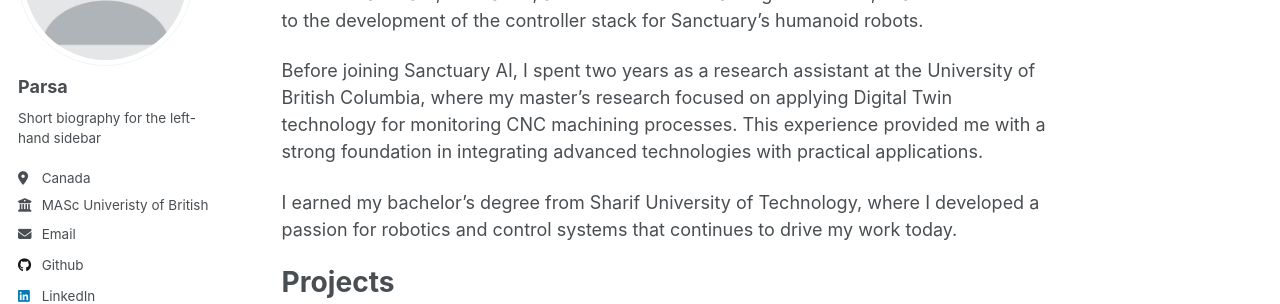
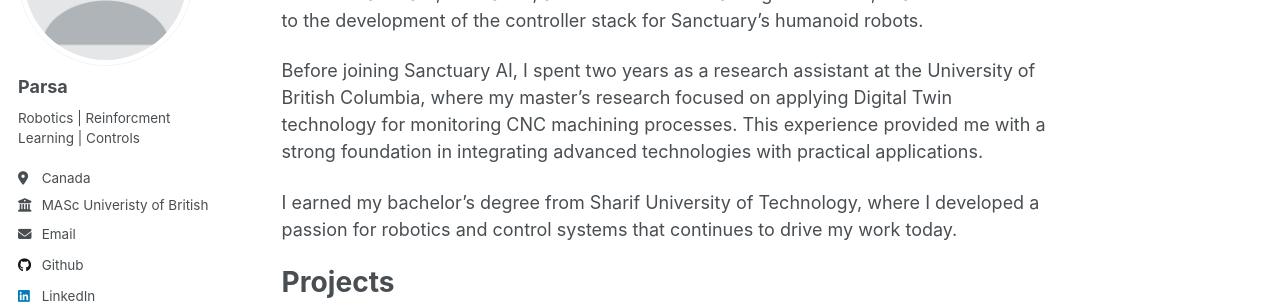
Before and after one commit to parsa25b/parsa-bakhshandeh.github.io, a Jekyll site: the page built from _pages/about.md, in a window 1280 px wide. Shown: the part 215-519 px from the top of the page. Built offline with Jekyll 4.4.1, drawn with Linux system fonts in a browser that asks for light colours.

Commit message:
update config

```diff
--- a/_config.yml
+++ b/_config.yml
@@ -24,7 +24,7 @@ author:
   avatar           : "profile.png"
   name             : "Parsa"
   pronouns         : # example: "she/her"
-  bio              : "Short biography for the left-hand sidebar"
+  bio              : "Robotics | Reinforcment Learning | Controls"
   location         : "Canada"
   employer         : "MASc Univeristy of British Columbia"
   uri              : # URL
```
